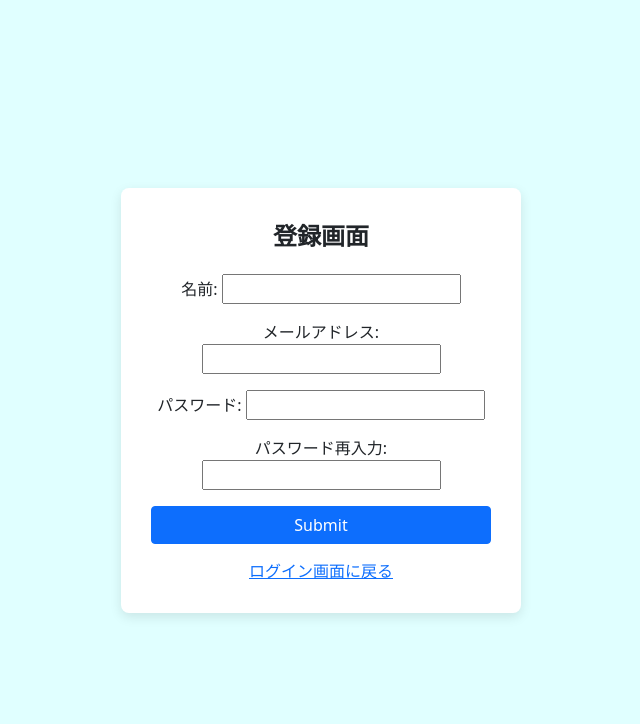
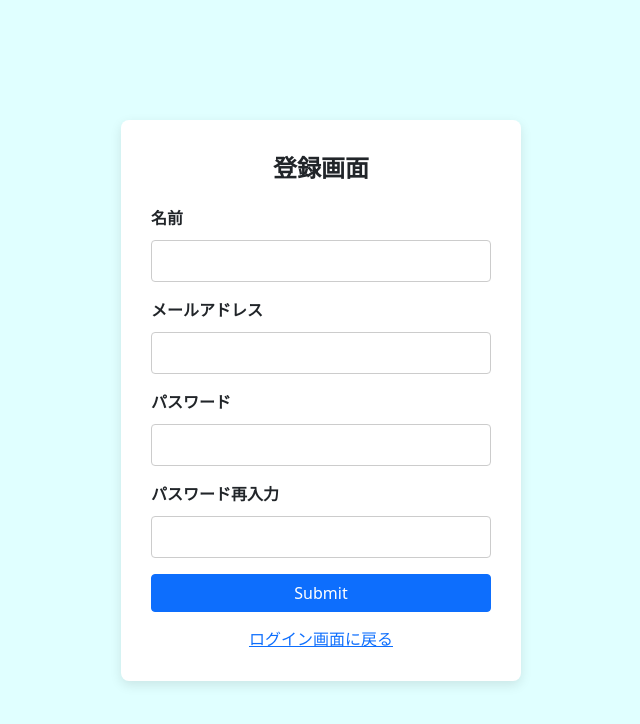
Before and after one commit to haruko-kobayashi1224/application1, a Django app: page /diary_app/regist/ in a window 1280 px wide. Shown: the top 724 px of the page, without its empty margins (319-959 px from the left). Run offline with Django 5.2, Linux system fonts and the light colour scheme.

Commit message:
テンプレート修正

```diff
--- a/diary/diary_app/views.py
+++ b/diary/diary_app/views.py
@@ -35,7 +35,8 @@ def regist(request):
     regist_form = RegistForm(request.POST or None)
     today = date.today()
     if regist_form.is_valid():
-       regist_form.save(commit=True)
+       user = regist_form.save(commit=True)
+       login(request, user)
        messages.success(request, 'ユーザー登録ができました！')
        return redirect('diary_app:month', year=today.year, month=today.month )
     return render(
@@ -174,7 +175,6 @@ def today_input(request, year, month, day):
     )
 
 class DiaryInspectionListView(ListView):
-    queryset = Diary.objects.all()
     template_name ='diary_inspection.html'
     context_object_name = 'diaries'
 
--- a/diary/templates/user/registration.html
+++ b/diary/templates/user/registration.html
@@ -39,13 +39,65 @@
   nav {
     margin-top: 15px;
   }
+
+  input[type="text"], input[type="password"], input[type="email"] {
+  width: 100%;
+  padding: 8px;
+  margin-top: 5px;
+  box-sizing: border-box;
+  border: 1px solid #ccc;
+  border-radius: 4px;
+}
+
+label {
+  display: block;
+  font-weight: bold;
+  margin-bottom: 5px;
+}
+
+.form-group {
+  margin-bottom: 15px;
+  text-align: left;
+}
+
 </style>
 
 <div class="form-container">
  <div class="form-title">登録画面</div>
 <form method="POST">
     {% csrf_token %}
-    {{ regist_form.as_p }}
+    <div class="form-group text-start mb-3">
+      <label for="{{ regist_form.username.id_for_label }}">名前</label>
+      {{ regist_form.username }}
+      {% if regist_form.username.errors %}
+        <div class="text-danger">{{ regist_form.username.errors }}</div>
+      {% endif %}
+   </div>
+
+   <div class="form-group text-start mb-3">
+      <label for="{{ regist_form.email.id_for_label }}">メールアドレス</label>
+      {{ regist_form.email }}
+      {% if regist_form.email.errors %}
+        <div class="text-danger">{{ regist_form.email.errors }}</div>
+      {% endif %}
+   </div>
+
+   <div class="form-group text-start mb-3">
+      <label for="{{ regist_form.password.id_for_label }}">パスワード</label>
+      {{ regist_form.password }}
+      {% if regist_form.password.errors %}
+        <div class="text-danger">{{ regist_form.password.errors }}</div>
+      {% endif %}
+   </div>
+
+   <div class="form-group text-start mb-3">
+      <label for="{{ regist_form.confirm_password.id_for_label }}">パスワード再入力</label>
+      {{ regist_form.confirm_password }}
+      {% if regist_form.confirm_password.errors %}
+        <div class="text-danger">{{ regist_form.confirm_password.errors }}</div>
+      {% endif %}
+   </div>
+
     <input type="submit" value"ユーザー登録" class="btn btn-primary">
 </form>
 <nav>
```
Also changed, not shown: diary/templates/user/user_login.html (+38 -2 lines).
